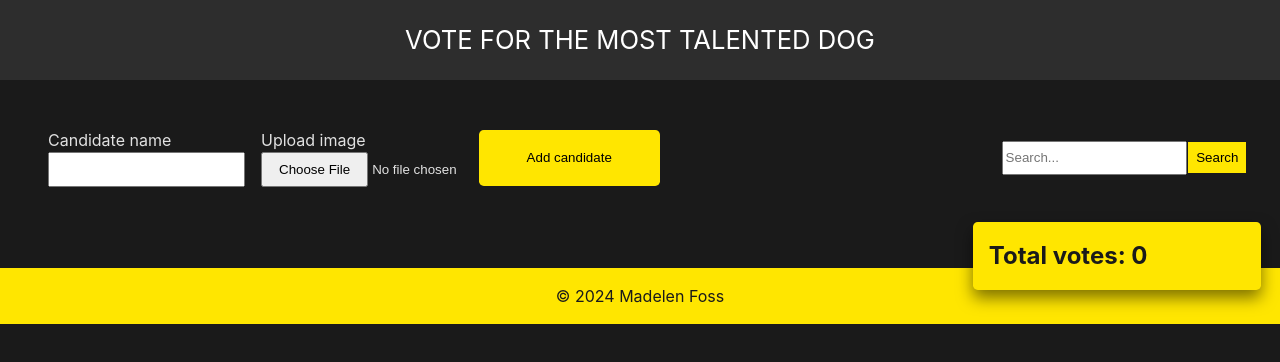
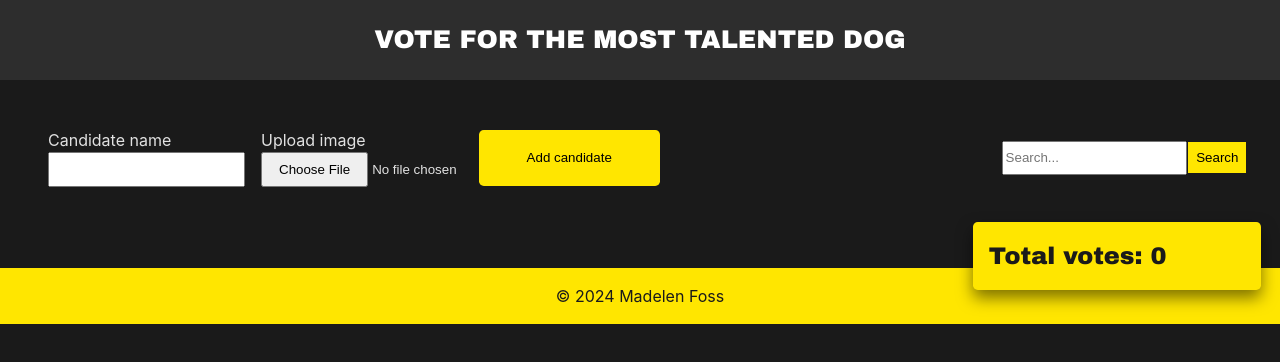
Before and after one commit to madelenfoss/voting-app, a React (Vite) app: page / in a window 1280 px wide. Shown: the top 362 px of the page. Built offline with nearby package versions, Linux system fonts and the light colour scheme.

Commit message:
Added new font-style and cleared README.md

```diff
--- a/src/index.css
+++ b/src/index.css
@@ -1,3 +1,5 @@
+@import url('https://fonts.googleapis.com/css2?family=Archivo+Black&display=swap');
+
 :root {
   font-family: Inter, system-ui, Avenir, Helvetica, Arial, sans-serif;
   line-height: 1.5;
@@ -41,6 +43,7 @@
   margin: 0 auto;
   color: #ffffff;
   width: 100vw;
+  font-family: "Archivo Black", sans-serif;
   font-size: 1.6rem;
   font-weight: 400;
   text-transform: uppercase;
@@ -129,6 +132,7 @@
 
 .candidate_name {
   color: #ffe600;
+  font-family: "Archivo Black", sans-serif;
 }
 
 .candidate_image {
@@ -155,6 +159,7 @@
   position: absolute;
   left: 76%;
   top: 12.6rem;
+  font-family: "Archivo Black", sans-serif;
   padding: 1rem;
   width: 20%;
   background: #ffe600;
```
Also changed, not shown: 1 other file (tests, documents, lock files or other folders).
